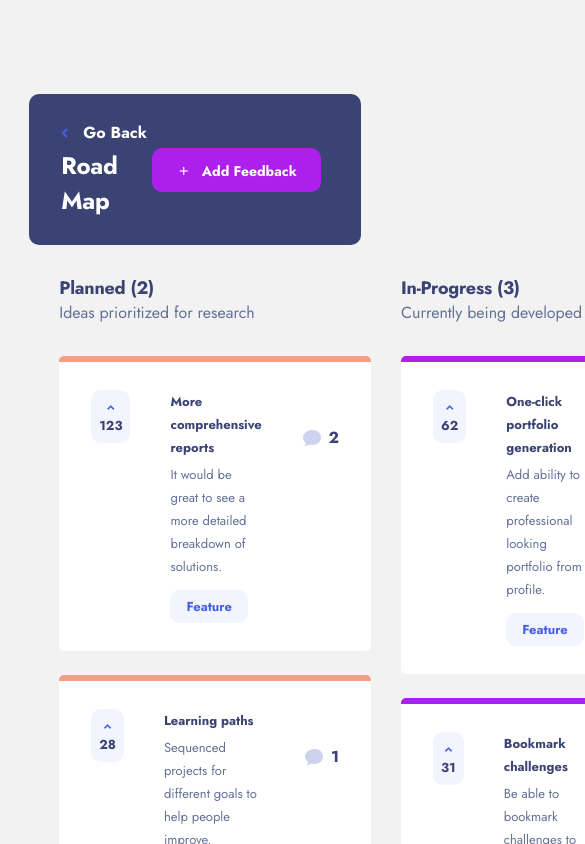
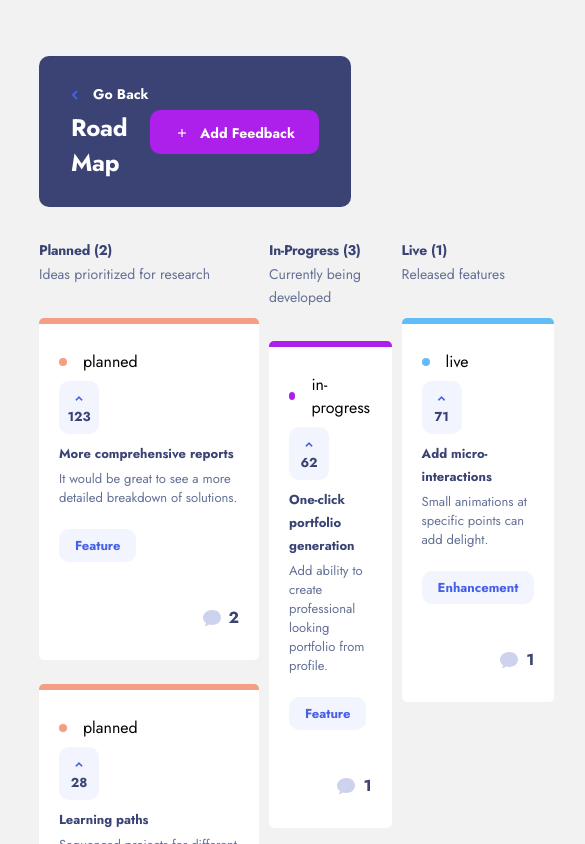
Before and after one commit to j-hutchison/nextjs-product-feedback, a Next.js app in the folder product-feedback/: page /roadmap in a window 390 px wide. Shown: the top 844 px of the page, 585 px wide, since content can reach past the window. Built offline with nearby package versions, Linux system fonts and the light colour scheme.

Commit message:
Styles for tablet roadmap page

```diff
--- a/product-feedback/components/suggestion/SuggestionListItem.module.css
+++ b/product-feedback/components/suggestion/SuggestionListItem.module.css
@@ -12,7 +12,15 @@
 }
 
 .suggestion-list-item--tile {
+	position: relative;
+	flex-direction: column;
+	gap: 0.8rem;
 	border-radius: 0.5rem;
+	padding-bottom: 4rem;
+}
+
+.suggestion-list-item--tile .comments {
+	align-self: flex-end;
 }
 
 .orange {
@@ -61,8 +69,23 @@
 }
 
 @media only screen and (max-width: 768px) {
+	.suggestion-list-item--tile {
+		padding: 2.6rem 2rem 3.1rem 2rem;
+	}
+
 	.suggestion-description {
-		font-size: 1.6rem;
+		line-height: 19px;
+		font-size: 1.3rem;
+	}
+
+	.suggestion-title {
+		font-size: 1.3rem;
+		font-weight: 700;
+	}
+
+	.suggestion-tag-list {
+		display: flex;
+		margin-top: 1.8rem;
 	}
 }
 
--- a/product-feedback/components/suggestion/SuggestionListItem.tsx
+++ b/product-feedback/components/suggestion/SuggestionListItem.tsx
@@ -8,6 +8,7 @@ import CommentsIcon from "../../icons/CommentsIcon";
 
 import { Suggestion } from "./SuggestionList";
 import { getColorFromStatus } from "../../data/GetListDataService";
+import SidebarStatusIndicator from "../ui/SidebarStatusIndicator";
 
 export type Style = {
 	name: "tile" | "listitem";
@@ -19,14 +20,17 @@ interface SuggestionListItemProps {
 }
 
 const SuggestionListItem: React.FC<SuggestionListItemProps> = (props) => {
+	const isGridTile = props.styles?.name === "tile";
+
 	const statusColor = props.styles
 		? getColorFromStatus(props.suggestion.status)
 		: "";
 
-	const tileStyles =
-		props.styles?.name === "tile"
-			? [classes["suggestion-list-item--tile"], classes[statusColor]].join(" ")
-			: "";
+	console.log(statusColor);
+
+	const tileStyles = isGridTile
+		? [classes["suggestion-list-item--tile"], classes[statusColor]].join(" ")
+		: "";
 
 	const suggestionListItemClasses = [
 		classes["suggestion-list-item"],
@@ -35,6 +39,12 @@ const SuggestionListItem: React.FC<SuggestionListItemProps> = (props) => {
 
 	return (
 		<div className={suggestionListItemClasses}>
+			{isGridTile && (
+				<SidebarStatusIndicator
+					color={statusColor}
+					text={props.suggestion.status}
+				/>
+			)}
 			<VoteTag value={props.suggestion.upvotes}></VoteTag>
 			<div className={classes["suggestion-list-item-content"]}>
 				<Link
--- a/product-feedback/components/ui/GoBackLink.module.css
+++ b/product-feedback/components/ui/GoBackLink.module.css
@@ -6,6 +6,7 @@
 .navigate-back a {
 	text-decoration: none;
 	font-weight: 700;
+	font-size: 1.4rem;
 	color: var(--navy-light);
 }
 
--- a/product-feedback/components/ui/SidebarStatusIndicator.module.css
+++ b/product-feedback/components/ui/SidebarStatusIndicator.module.css
@@ -1,3 +1,10 @@
+@value suggestion-list-item--tile from "../suggestion/SuggestionListItem.module.css";
+
+.suggestion-list-item--tile .status-status {
+	text-transform: capitalize;
+	color: var(--navy-light);
+}
+
 .status-item {
 	display: flex;
 	justify-content: space-between;
@@ -22,3 +29,19 @@
 .orange {
 	background-color: var(--orange);
 }
+
+.blue {
+	background-color: var(--blue-light);
+}
+.purple {
+	background-color: var(--purple);
+}
+
+@media only screen and (max-width: 768px) {
+	.suggestion-list-item--tile .status-status {
+		font-size: 1.3rem;
+	}
+}
+
+@media only screen and (max-width: 580px) {
+}
--- a/product-feedback/components/ui/SidebarStatusIndicator.tsx
+++ b/product-feedback/components/ui/SidebarStatusIndicator.tsx
@@ -2,7 +2,7 @@ import React from "react";
 import classes from "./SidebarStatusIndicator.module.css";
 
 interface SidebarStatusProps {
-	count: number;
+	count?: number;
 	text: string;
 	color?: string;
 }
--- a/product-feedback/components/ui/VoteTag.module.css
+++ b/product-feedback/components/ui/VoteTag.module.css
@@ -1,6 +1,8 @@
+@value suggestion-list-item--tile from "../suggestion/SuggestionListItem.module.css";
+
 .vote-tag {
-	width: 4rem;
 	height: 5.3rem;
+	min-width: 4rem;
 	color: var(--navy);
 	font-weight: 700;
 	font-size: 1.3rem;
@@ -14,6 +16,29 @@
 	background-color: var(--tag-grey);
 	padding: 1rem 0.8rem;
 	border-radius: 1rem;
+}
+
+.suggestion-list-item--tile .vote-tag {
+	position: absolute;
+	bottom: 3.2rem;
+	/* transform: translateY(-10%); */
+
+	align-items: center;
+
+	min-width: 7rem;
+	height: auto;
+
+	flex-direction: row;
+}
+
+.suggestion-list-item--tile .icon {
+	height: unset;
+}
+
+.suggestion-list-item--tile .number {
+	text-align: center;
+	font-size: 1.3rem;
+	height: unset;
 }
 
 .vote-tag:hover {
@@ -42,3 +67,12 @@
 	text-align: center;
 	height: 1.9rem;
 }
+
+@media only screen and (max-width: 768px) {
+	.suggestion-list-item--tile .vote-tag {
+		bottom: 2.4rem;
+	}
+}
+
+@media only screen and (max-width: 580px) {
+}
--- a/product-feedback/pages/roadmap/Roadmap.module.css
+++ b/product-feedback/pages/roadmap/Roadmap.module.css
@@ -4,6 +4,7 @@ div.container {
 	gap: 3rem;
 
 	padding-top: 9.4rem;
+	padding-bottom: 18rem;
 	margin: 0 auto;
 	width: 85vw;
 }
@@ -66,3 +67,41 @@ div.container {
 
 .roadmap-cell {
 }
+
+@media only screen and (max-width: 768px) {
+	div.container {
+		margin: 5.6rem 3.9rem 9.5rem 3.9rem;
+
+		padding: unset;
+		width: calc(100vw - 7.8rem);
+	}
+
+	.roadmap-board {
+		display: grid;
+		gap: 1rem;
+		grid-template-columns: repeat(auto-fill, minmax(22rem, 1fr));
+	}
+
+	.roadmap-banner {
+		width: 100%;
+
+		padding: 2.7rem 3.2rem 2.7rem 3.2rem;
+		border-radius: 10px;
+		color: #fff;
+	}
+
+	.roadmap-banner h1 {
+		font-size: 2.4rem;
+	}
+
+	.column-header h2 {
+		font-size: 1.4rem;
+	}
+
+	.column-header .definition {
+		font-size: 1.4rem;
+	}
+}
+
+@media only screen and (max-width: 580px) {
+}
--- a/product-feedback/pages/roadmap/index.tsx
+++ b/product-feedback/pages/roadmap/index.tsx
@@ -33,19 +33,19 @@ const Roadmap: React.FC<RoadmapProps> = (props) => {
 				</Button>
 			</div>
 			<div className={classes["roadmap-board"]}>
-				{statusList.map((status, statusIndex) => {
+				{statusList
+					.filter((status) => status.name !== "suggestion")
+					.map((status, statusIndex) => {
 						return (
 							<div
 								className={classes["roadmap-column"]}
 								key={statusIndex}
-							style={{ gridColumn: `${statusIndex + 1} / ${statusIndex + 2}` }}
+								style={{
+									gridColumn: `${statusIndex + 1} / ${statusIndex + 2}`,
+								}}
 							>
 								{props.data
-								.filter(
-									(suggestion) =>
-										suggestion.status !== "suggestion" &&
-										suggestion.status === status.name
-								)
+									.filter((suggestion) => suggestion.status === status.name)
 									.map((suggestion, suggestionId, results) => {
 										if (suggestionId === 0) {
 											return (
--- a/product-feedback/styles/globals.css
+++ b/product-feedback/styles/globals.css
@@ -128,7 +128,8 @@ div.container {
 		flex-direction: column;
 		gap: 4rem;
 
-		width: 100vw;
+		width: 100%;
+
 		padding: 5.6rem 3.9rem;
 	}
 }
```
Lines whose indentation alone changed are shown as unchanged.
